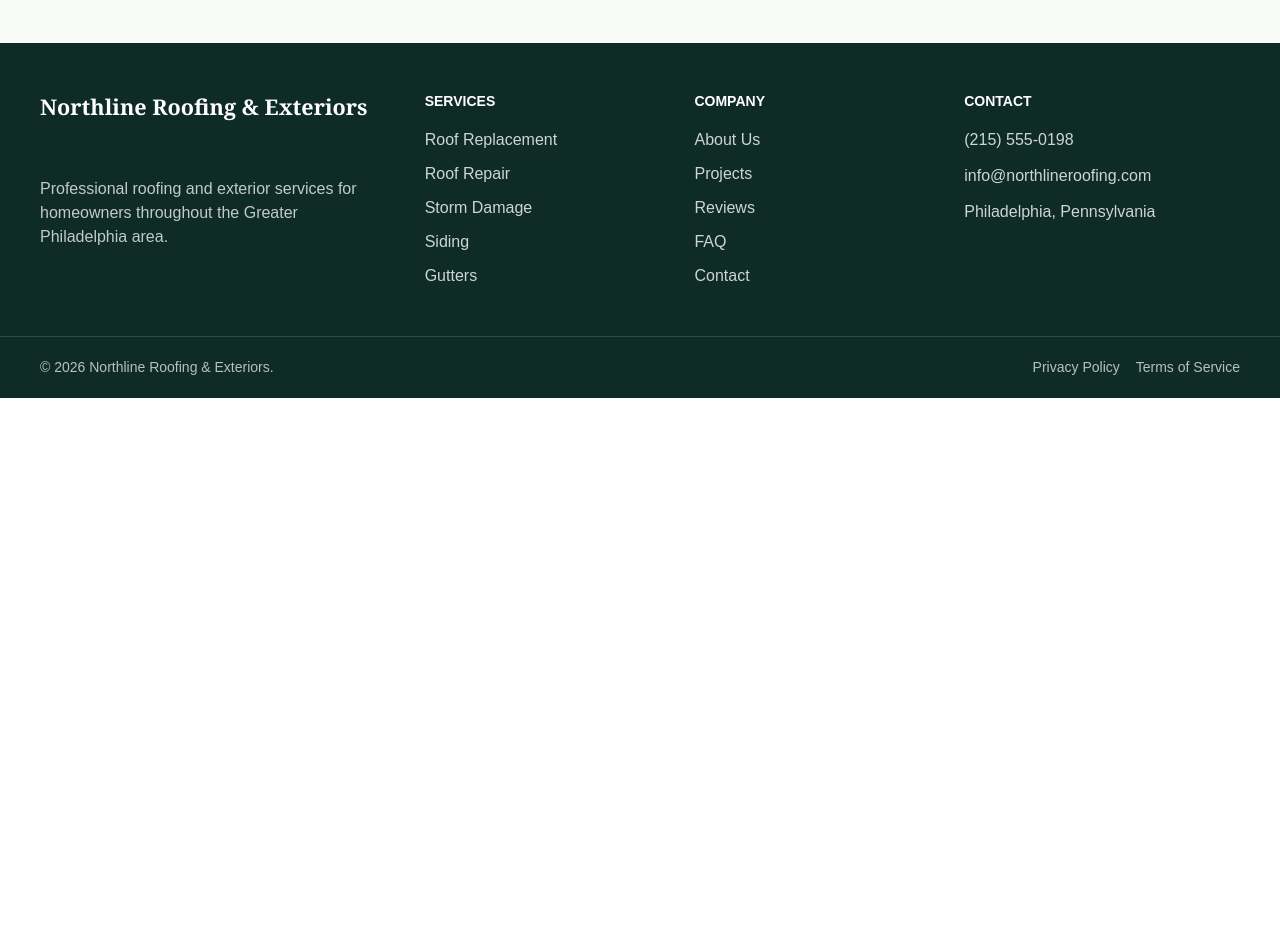
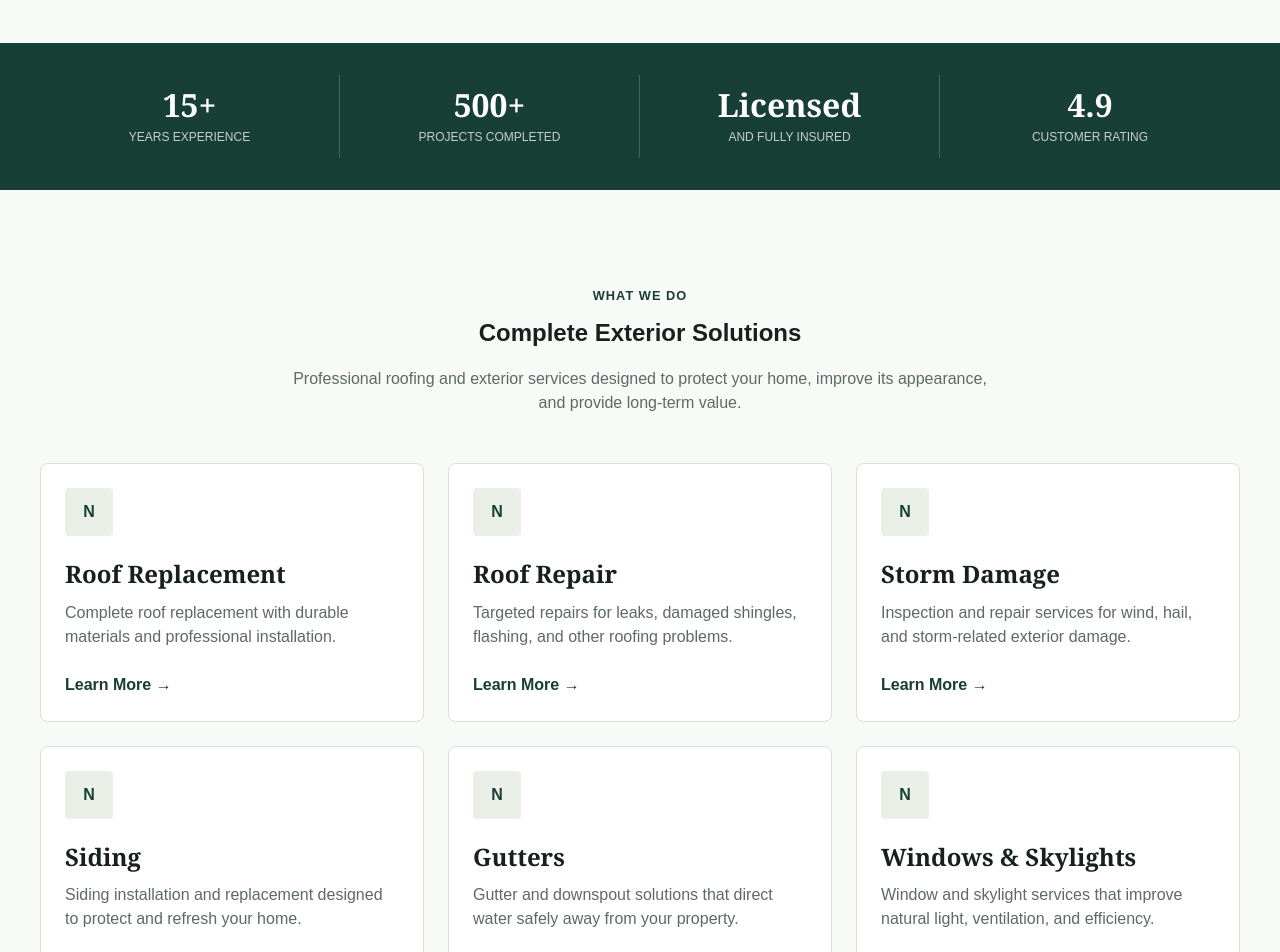
Before and after one commit to AndreyKharebov/northline-roofing, a React (Vite) app: page / in a window 1280 px wide. Shown: the part 960-1912 px from the top of the page. Before the commit the page ends 1358 px from the top, so only its background shows below. Built offline with nearby package versions, Linux system fonts and the light colour scheme.

Commit message:
Add homepage stats and services preview

```diff
--- /dev/null
+++ b/src/components/home/Services/ServiceCard.css
@@ -0,0 +1,50 @@
+.service-card {
+  display: flex;
+  flex-direction: column;
+  min-height: 100%;
+  padding: 24px;
+  border: 1px solid var(--color-border);
+  border-radius: var(--radius-medium);
+  background-color: var(--color-white);
+}
+
+.service-card__icon {
+  display: flex;
+  width: 48px;
+  height: 48px;
+  align-items: center;
+  justify-content: center;
+  border-radius: var(--radius-small);
+  background-color: var(--color-secondary);
+  color: var(--color-primary);
+  font-weight: 700;
+}
+
+.service-card__title {
+  margin-top: 24px;
+  font-family: var(--font-heading);
+  font-size: 1.5rem;
+  line-height: 1.2;
+}
+
+.service-card__description {
+  margin-top: 12px;
+  color: var(--color-text-light);
+}
+
+.service-card__link {
+  align-self: flex-start;
+  margin-top: auto;
+  padding-top: 24px;
+  color: var(--color-primary);
+  font-weight: 700;
+}
+
+.service-card__link:hover {
+  text-decoration: underline;
+}
+
+.service-card__link:focus-visible {
+  outline: 3px solid rgb(23 63 53 / 30%);
+  outline-offset: 4px;
+}
--- /dev/null
+++ b/src/components/home/Services/ServiceCard.jsx
@@ -0,0 +1,21 @@
+import { Link } from 'react-router-dom';
+
+import './ServiceCard.css';
+
+function ServiceCard({ service }) {
+  return (
+    <article className='service-card'>
+      <div className='service-card__icon' aria-hidden='true'>N</div>
+      <h3 className="service-card__title">{service.title}</h3>
+      <p className="service-card__description">{service.shortDescription}</p>
+      <Link
+        className='service-card__link'
+        to={`/services/${service.slug}`}>
+          Learn More
+          <span aria-hidden="true"> →</span>
+      </Link>
+    </article>
+  );
+}
+
+export default ServiceCard;
--- /dev/null
+++ b/src/components/home/Services/ServicesPreview.css
@@ -0,0 +1,43 @@
+.services-preview {
+  background-color: var(--color-background);
+}
+
+.services-preview__grid {
+  display: grid;
+  grid-template-columns: 1fr;
+  gap: 16px;
+  margin-top: 32px;
+}
+
+.services-preview__action {
+  display: flex;
+  justify-content: center;
+  margin-top: 32px;
+}
+
+.services-preview__action .button {
+  width: 100%;
+}
+
+@media (min-width: 600px) {
+  .services-preview__grid {
+    grid-template-columns: repeat(2, 1fr);
+    gap: 20px;
+  }
+
+  .services-preview__action .button {
+    width: auto;
+  }
+}
+
+@media (min-width: 980px) {
+  .services-preview__grid {
+    grid-template-columns: repeat(3, 1fr);
+    gap: 24px;
+    margin-top: 48px;
+  }
+
+  .services-preview__action {
+    margin-top: 40px;
+  }
+}
--- /dev/null
+++ b/src/components/home/Services/ServicesPreview.jsx
@@ -0,0 +1,35 @@
+import SectionHeading from '../../common/SectionHeading/SectionHeading';
+import Button from '../../common/Button/Button';
+
+import './ServicesPreview.css';
+
+import { services } from '../../../data/services';
+import ServiceCard from './ServiceCard';
+
+function ServicesPreview() {
+  return (
+    <section className='services-preview section'>
+      <div className='container'>
+        <SectionHeading
+          eyebrow='What We Do'
+          title='Complete Exterior Solutions'
+          description='Professional roofing and exterior services designed to protect your home, improve its appearance, and provide long-term value.'
+          align='center'
+        />
+
+        <div className='services-preview__grid'>
+          {services.map((service) => (
+            <ServiceCard key={service.slug} service={service} />
+          ))}
+        </div>
+        <div className='services-preview__action'>
+          <Button to='/services' variant='secondary'>
+            View All Services
+          </Button>
+        </div>
+      </div>
+    </section>
+  );
+}
+
+export default ServicesPreview;
--- /dev/null
+++ b/src/components/home/Stats/Stats.css
@@ -0,0 +1,64 @@
+.stats {
+  background-color: var(--color-primary);
+  color: var(--color-white);
+}
+
+.stats__list {
+  display: grid;
+  grid-template-columns: repeat(2, 1fr);
+  padding-block: 28px;
+}
+
+.stats__item {
+  padding: 16px 12px;
+  text-align: center;
+}
+
+.stats__item:nth-child(odd) {
+  border-right: 1px solid rgb(255 255 255 / 20%);
+}
+
+.stats__item:nth-child(-n + 2) {
+  border-bottom: 1px solid rgb(255 255 255 / 20%);
+}
+
+.stats__value,
+.stats__label {
+  display: block;
+}
+
+.stats__value {
+  font-family: var(--font-heading);
+  font-size: 1.55rem;
+  line-height: 1.1;
+}
+
+.stats__label {
+  margin-top: 6px;
+  color: rgb(255 255 255 / 75%);
+  font-size: 0.75rem;
+  text-transform: uppercase;
+}
+
+@media (min-width: 720px) {
+  .stats__list {
+    grid-template-columns: repeat(4, 1fr);
+    padding-block: 32px;
+  }
+
+  .stats__item {
+    padding: 12px 20px;
+  }
+
+  .stats__item:not(:last-child) {
+    border-right: 1px solid rgb(255 255 255 / 20%);
+  }
+
+  .stats__item:nth-child(-n + 2) {
+    border-bottom: 0;
+  }
+
+  .stats__value {
+    font-size: 2rem;
+  }
+}
--- /dev/null
+++ b/src/components/home/Stats/Stats.jsx
@@ -0,0 +1,25 @@
+import './Stats.css';
+
+const stats = [
+  { value: '15+', label: 'Years Experience' },
+  { value: '500+', label: 'Projects Completed' },
+  { value: 'Licensed', label: 'And Fully Insured' },
+  { value: '4.9', label: 'Customer Rating' },
+];
+
+function Stats() {
+  return (
+    <section className='stats' aria-label='Company achievements'>
+      <div className='container stats__list'>
+        {stats.map((stat) => (
+          <div className='stats__item' key={stat.label}>
+            <strong className='stats__value'>{stat.value}</strong>
+            <span className='stats__label'>{stat.label}</span>
+          </div>
+        ))}
+      </div>
+    </section>
+  );
+}
+
+export default Stats;
--- /dev/null
+++ b/src/data/services.js
@@ -0,0 +1,38 @@
+export const services = [
+  {
+    slug: 'roof-replacement',
+    title: 'Roof Replacement',
+    shortDescription:
+      'Complete roof replacement with durable materials and professional installation.',
+  },
+  {
+    slug: 'roof-repair',
+    title: 'Roof Repair',
+    shortDescription:
+      'Targeted repairs for leaks, damaged shingles, flashing, and other roofing problems.',
+  },
+  {
+    slug: 'storm-damage',
+    title: 'Storm Damage',
+    shortDescription:
+      'Inspection and repair services for wind, hail, and storm-related exterior damage.',
+  },
+  {
+    slug: 'siding',
+    title: 'Siding',
+    shortDescription:
+      'Siding installation and replacement designed to protect and refresh your home.',
+  },
+  {
+    slug: 'gutters',
+    title: 'Gutters',
+    shortDescription:
+      'Gutter and downspout solutions that direct water safely away from your property.',
+  },
+  {
+    slug: 'windows-skylights',
+    title: 'Windows & Skylights',
+    shortDescription:
+      'Window and skylight services that improve natural light, ventilation, and efficiency.',
+  },
+];
--- a/src/pages/HomePage/HomePage.jsx
+++ b/src/pages/HomePage/HomePage.jsx
@@ -1,9 +1,13 @@
 import Hero from '../../components/home/Hero/hero';
+import Stats from '../../components/home/Stats/Stats';
+import ServicesPreview from '../../components/home/Services/ServicesPreview';
 
 function HomePage() {
   return (
     <>
       <Hero />
+      <Stats />
+      <ServicesPreview />
     </>
   );
 }
```
